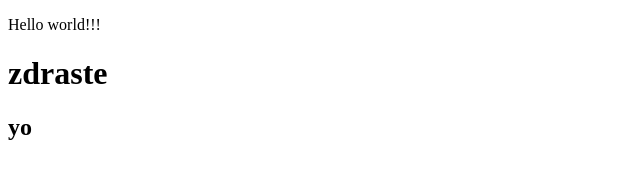
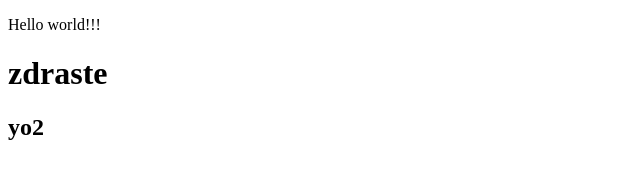
Before and after one commit to Nikjeg/newproject, a plain HTML site: page index.html in a window 1280 px wide. Shown: the full height of the page, 0-640 px from the left. Drawn offline with Linux system fonts and the light colour scheme.

Commit message:
Yo2 index.html

```diff
--- a/index.html
+++ b/index.html
@@ -9,7 +9,7 @@
   <body>
     <p>Hello world!!!</p>
     <h1>zdraste</h1>
-    <h2>yo</h2>
+    <h2>yo2</h2>
     <script src="js/script.js"></script>
   </body>
 </html>
```
